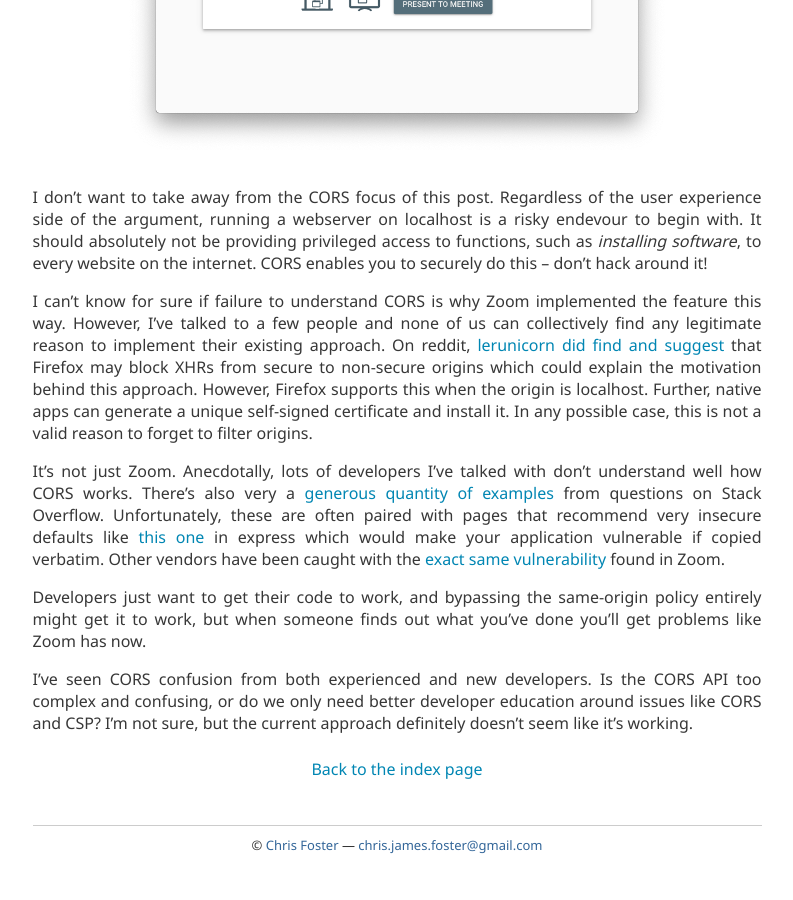
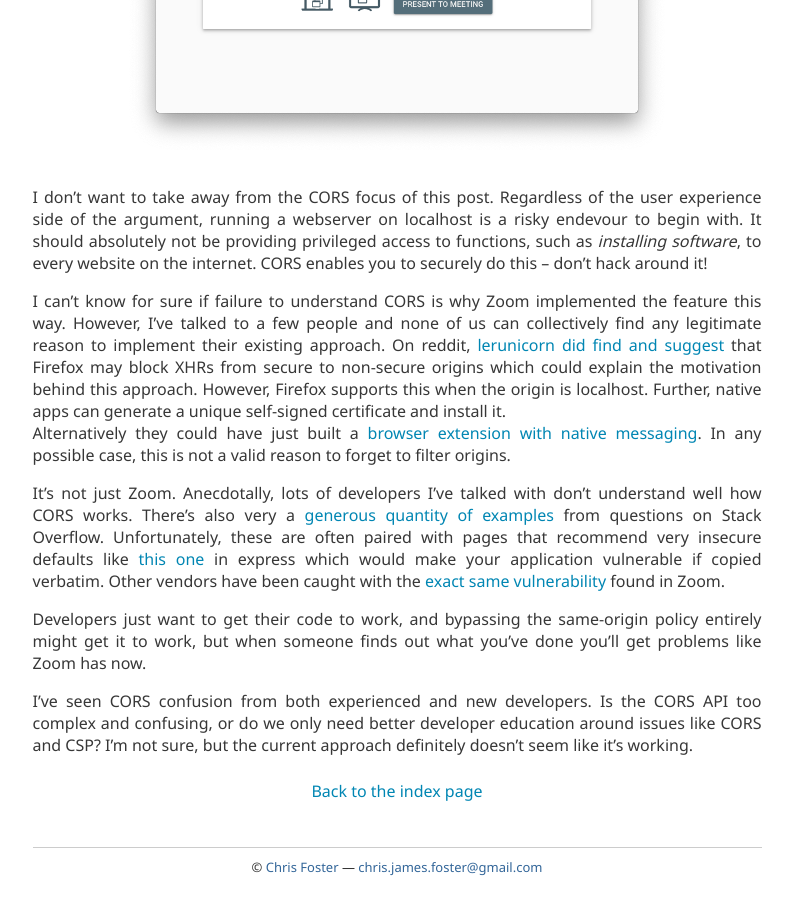
Before and after one commit to chrisfosterelli/chrisfosterelli.github.io, a Jekyll site: the page built from _posts/2019-07-10-developers-dont-understand-cors.md, in a window 1280 px wide and 900 px high, scrolled down 2038 px. Shown: the whole window, without its empty margins (243-1036 px from the left). Built offline with Jekyll 4.4.1, drawn with Linux system fonts in a browser that asks for light colours; before the commit the page ends 2916 px from its top, so only the background shows below that.

Commit message:
Add native messaging note

```diff
--- a/_posts/2019-07-10-developers-dont-understand-cors.md
+++ b/_posts/2019-07-10-developers-dont-understand-cors.md
@@ -82,8 +82,10 @@ collectively find any legitimate reason to implement their existing approach.
 On reddit, [lerunicorn did find and suggest] that Firefox may block XHRs from
 secure to non-secure origins which could explain the motivation behind this
 approach. However, Firefox supports this when the origin is localhost. Further,
-native apps can generate a unique self-signed certificate and install it. In
-any possible case, this is not a valid reason to forget to filter origins.
+native apps can generate a unique self-signed certificate and install it.
+Alternatively they could have just built a [browser extension with native
+messaging]. In any possible case, this is not a valid reason to forget to
+filter origins.
 
 It's not just Zoom. Anecdotally, lots of developers I've talked with don't
 understand well how CORS works.  There's also very a [generous quantity of
@@ -108,3 +110,4 @@ definitely doesn't seem like it's working.
 [generous quantity of examples]: https://stackoverflow.com/search?q=Access-Control-Allow-Origin+node
 [recent Zoom vulnerability]: https://medium.com/bugbountywriteup/zoom-zero-day-4-million-webcams-maybe-an-rce-just-get-them-to-visit-your-website-ac75c83f4ef5
 [lerunicorn did find and suggest]: https://www.reddit.com/r/programming/comments/cavblo/zoom_zero_day_4_million_webcams_maybe_an_rce_just/etdw0qn/
+[browser extension with native messaging]: https://palant.de/2019/04/11/bogus-security-mechanisms-encrypting-localhost-traffic/
```
